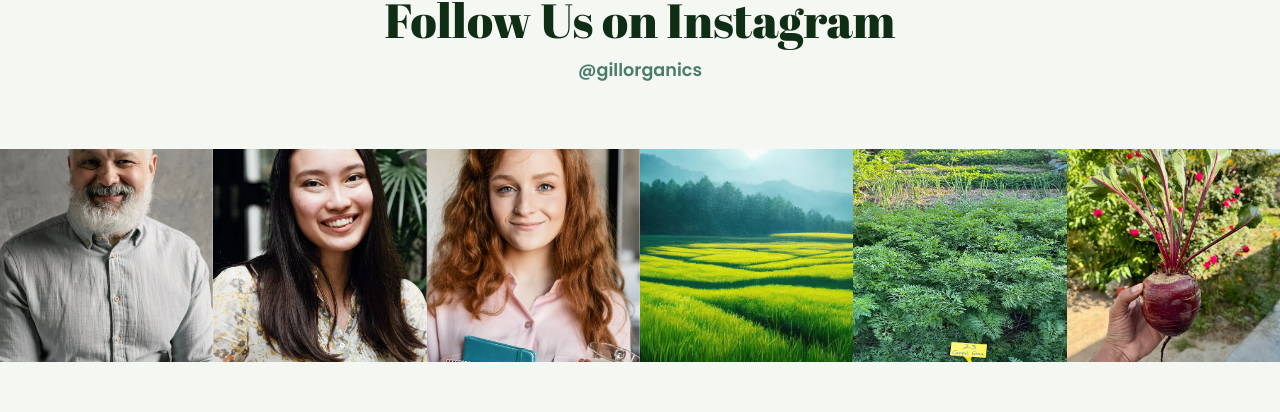
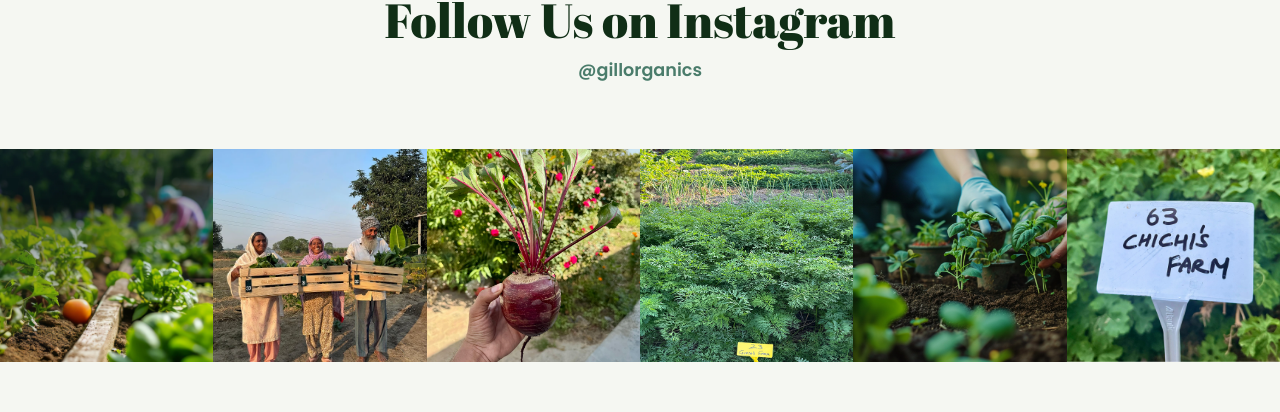
Before and after one commit to askaushik91/nextjs-app, a Next.js app: page / in a window 1280 px wide. Shown: the part 9497-9909 px from the top of the page. Built offline with nearby package versions, Linux system fonts and the light colour scheme; no server answers.

Commit message:
Use strictly wide-angle farm landscape and activity photos in the Instagram feed

```diff
--- a/components/InstagramFeed/index.tsx
+++ b/components/InstagramFeed/index.tsx
@@ -24,12 +24,12 @@ const InstagramIcon = () => (
 const INSTAGRAM_URL = 'https://www.instagram.com/gillorganics?igsi=MTFmNDFuZnd3bW52dg%3D%3D';
 
 const mockPosts = [
-  { id: 1, image: '/images/videobg1.webp', alt: 'Fresh organic harvest' },
-  { id: 2, image: '/images/videobg2.webp', alt: 'Family at the organic farm' },
-  { id: 3, image: '/images/videobg3.webp', alt: 'Working in the fields' },
-  { id: 4, image: '/images/howWorksVideo.webp', alt: 'Beautiful organic crops' },
-  { id: 5, image: '/images/WhyChooseUs.webp', alt: 'Our farm selection' },
-  { id: 6, image: '/images/aboutCore.webp', alt: 'Farming with care' },
+  { id: 1, image: '/images/HeroImage.webp', alt: 'Wide view of the organic farm' },
+  { id: 2, image: '/images/aboutImage.webp', alt: 'Farmers carrying fresh produce in the field' },
+  { id: 3, image: '/images/aboutCore.webp', alt: 'Healthy organic crops growing on the farm' },
+  { id: 4, image: '/images/WhyChooseUs.webp', alt: 'Beautiful farm landscape' },
+  { id: 5, image: '/images/howitworks.webp', alt: 'Cultivating the organic soil' },
+  { id: 6, image: '/images/image6.jpg', alt: 'Beautiful sunset over the farmland' },
 ];
 
 export function InstagramFeed() {
```
